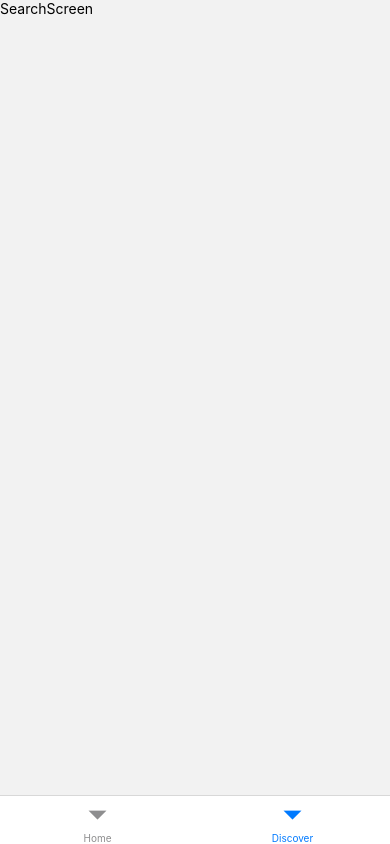
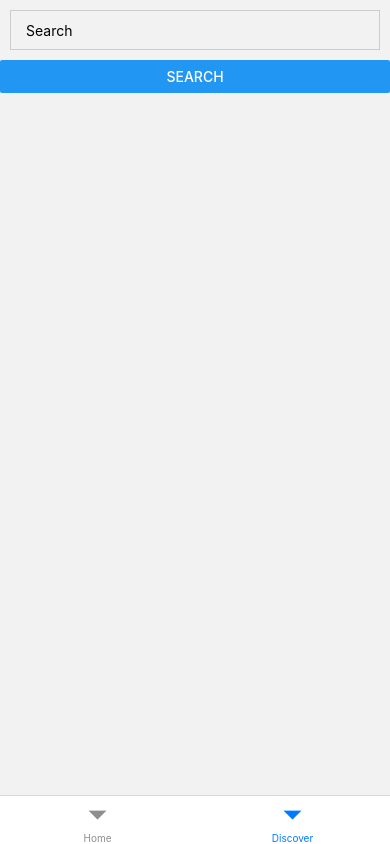
Before and after one commit to tran0460/itunes-lookup-react-native, a React Native app: screen /Discover in a window 390 px wide. Built offline with nearby package versions, Linux system fonts and the light colour scheme.

Commit message:
Created Text Input  and Search button

```diff
--- a/Styles.js
+++ b/Styles.js
@@ -4,4 +4,11 @@ export const styles = StyleSheet.create({
   screenContainer: {
     paddingHorizontal: 16,
   },
+  searchInput: {
+    height: 40,
+    borderColor: "#CCCCCC",
+    borderWidth: 1,
+    paddingLeft: 15,
+    margin: 10,
+  },
 });
--- a/screens/DiscoverScreen.js
+++ b/screens/DiscoverScreen.js
@@ -1,11 +1,16 @@
-import { View, Text } from "react-native";
+import { View, Text, Button, TextInput } from "react-native";
 import { SafeAreaView } from "react-native-safe-area-context";
 import React from "react";
+import { styles } from "../Styles";
 
 const SearchScreen = () => {
   return (
-    <SafeAreaView>
-      <Text>SearchScreen</Text>
+    <SafeAreaView style={styles.container}>
+      <TextInput style={styles.searchInput} placeholder="Search" />
+      <Button
+        title="Search"
+        onPress={() => console.log("Search button pressed")}
+      />
     </SafeAreaView>
   );
 };
```
